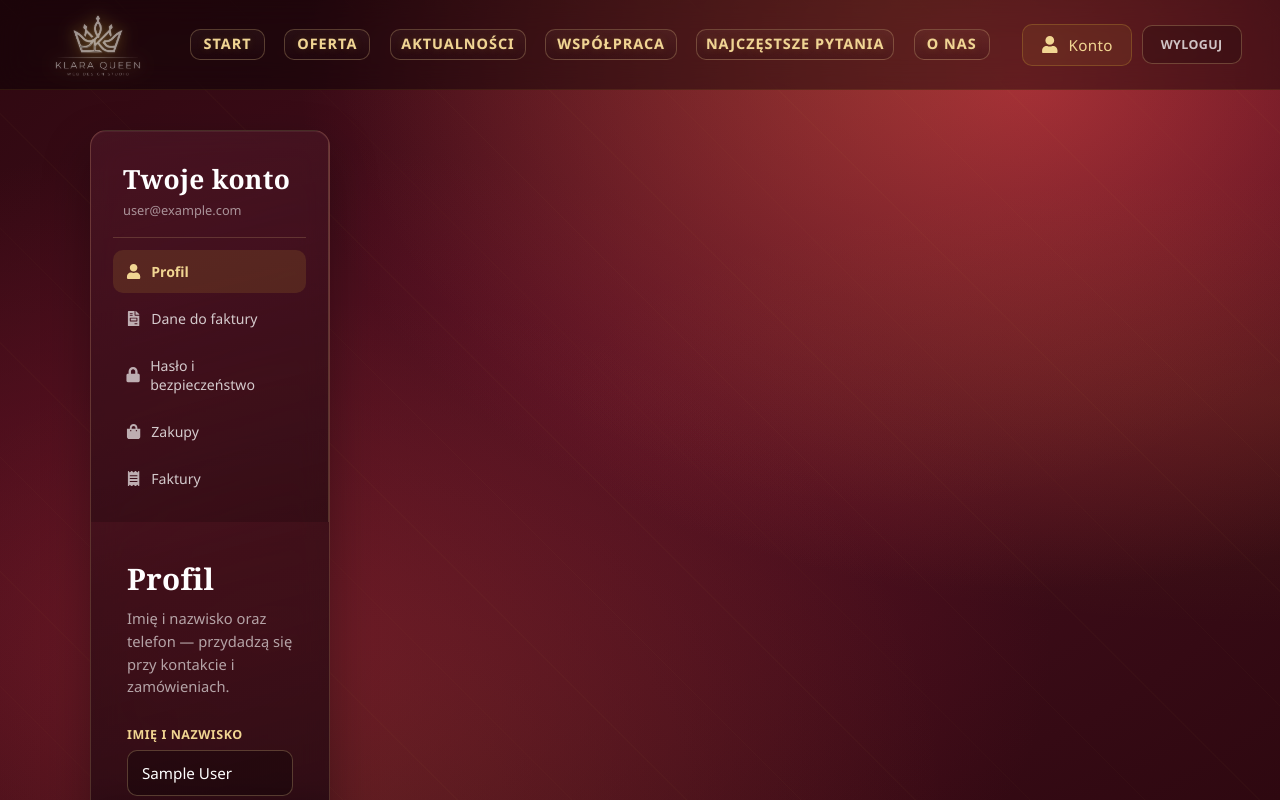
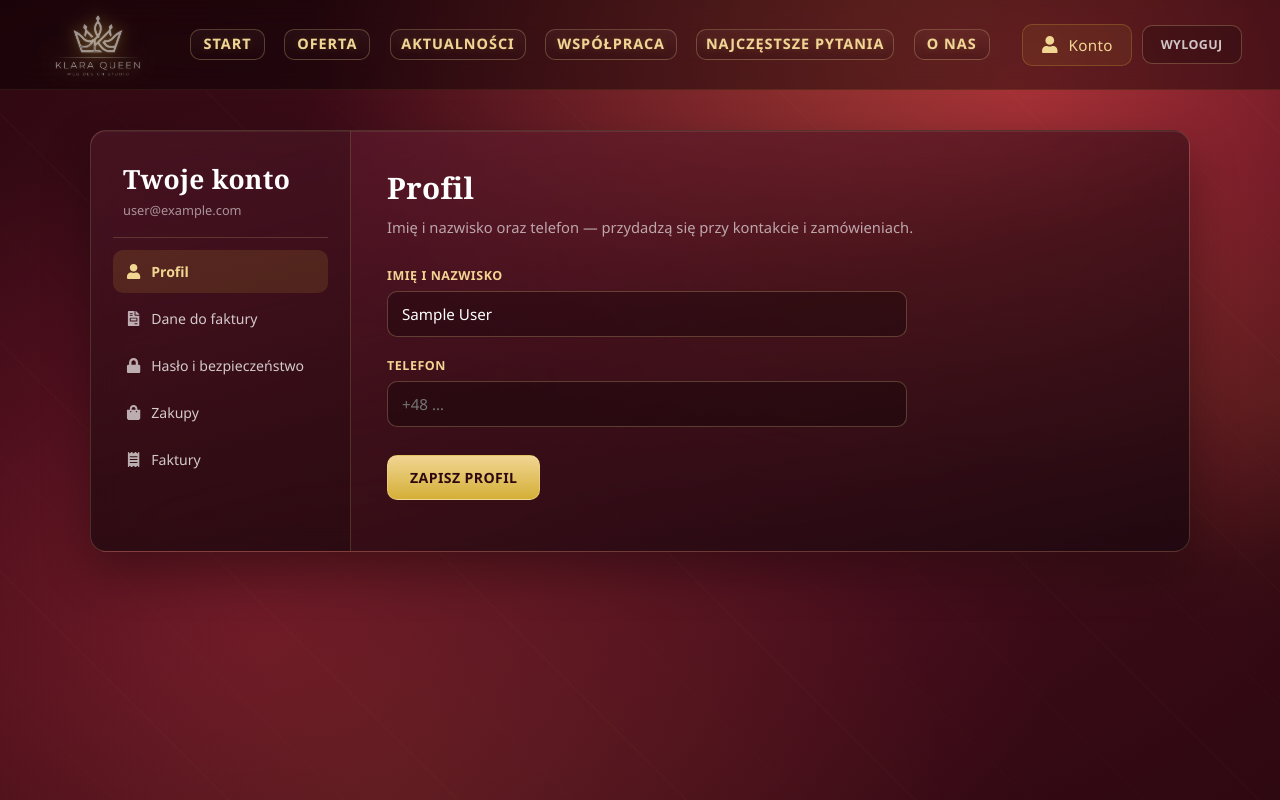
Before and after one commit to KlaraQueen/klara-queen, a React (Create React App) app: page /konto in a window 1280 px wide. Shown: the top 800 px of the page. Built offline with nearby package versions, Linux system fonts and the light colour scheme; no server answers; the database is empty; sample sign-in values are in the browser's storage.

Commit message:
Poprawa responsywności strony użytkownika, po zalogowaniu

```diff
--- a/src/pages/Account/styled.js
+++ b/src/pages/Account/styled.js
@@ -18,22 +18,20 @@ export const Page = styled.main`
     min-height: calc(100vh - 64px);
     padding-top: clamp(28px, 6vw, 48px);
   }
+
+  @media (max-width: ${bp.phone}px) {
+    padding: 16px 10px 48px;
+  }
 `;
 
 export const Layout = styled.div`
   max-width: 1100px;
   margin: 0 auto;
-  display: grid;
-  grid-template-columns: 240px 1fr;
-  gap: clamp(20px, 3vw, 32px);
-  align-items: start;
-
-  @media (max-width: ${bp.tablet}px) {
-    grid-template-columns: 1fr;
-  }
 `;
 
 export const Shell = styled.div`
+  display: grid;
+  grid-template-columns: 260px 1fr;
   border-radius: ${theme.navbar.drawerBorderRadius};
   background: linear-gradient(
     165deg,
@@ -47,6 +45,11 @@ export const Shell = styled.div`
     inset 0 1px 0 rgba(255, 247, 220, 0.08);
   backdrop-filter: blur(14px) saturate(115%);
   overflow: hidden;
+
+  @media (max-width: ${bp.tablet}px) {
+    grid-template-columns: 1fr;
+    overflow: visible;
+  }
 `;
 
 export const Sidebar = styled.aside`
@@ -55,11 +58,16 @@ export const Sidebar = styled.aside`
   padding: clamp(16px, 2.5vw, 22px);
   border-right: 1px solid ${c.navBorderGold18};
   background: rgba(0, 0, 0, 0.18);
+  min-width: 0;
 
   @media (max-width: ${bp.tablet}px) {
     border-right: none;
     border-bottom: 1px solid ${c.navBorderGold18};
     padding-bottom: 12px;
+  }
+
+  @media (max-width: ${bp.phone}px) {
+    padding: 12px 10px;
   }
 `;
 
@@ -97,15 +105,9 @@ export const TabList = styled.nav`
 
   @media (max-width: ${bp.tablet}px) {
     flex-direction: row;
-    flex-wrap: nowrap;
-    overflow-x: auto;
+    flex-wrap: wrap;
     gap: 6px;
     padding-bottom: 6px;
-    -webkit-overflow-scrolling: touch;
-
-    &::-webkit-scrollbar {
-      height: 4px;
-    }
   }
 `;
 
@@ -133,7 +135,9 @@ export const Tab = styled.button`
   @media (max-width: ${bp.tablet}px) {
     width: auto;
     flex-shrink: 0;
-    white-space: nowrap;
+    font-size: 0.84rem;
+    padding: 9px 11px;
+    gap: 8px;
   }
 
   svg {
@@ -151,6 +155,12 @@ export const Tab = styled.button`
 export const Main = styled.div`
   padding: clamp(22px, 4vw, 36px);
   min-height: 420px;
+  min-width: 0;
+
+  @media (max-width: ${bp.phone}px) {
+    padding: 16px 12px;
+    min-height: 280px;
+  }
 `;
 
 export const PanelTitle = styled.h2`
```
